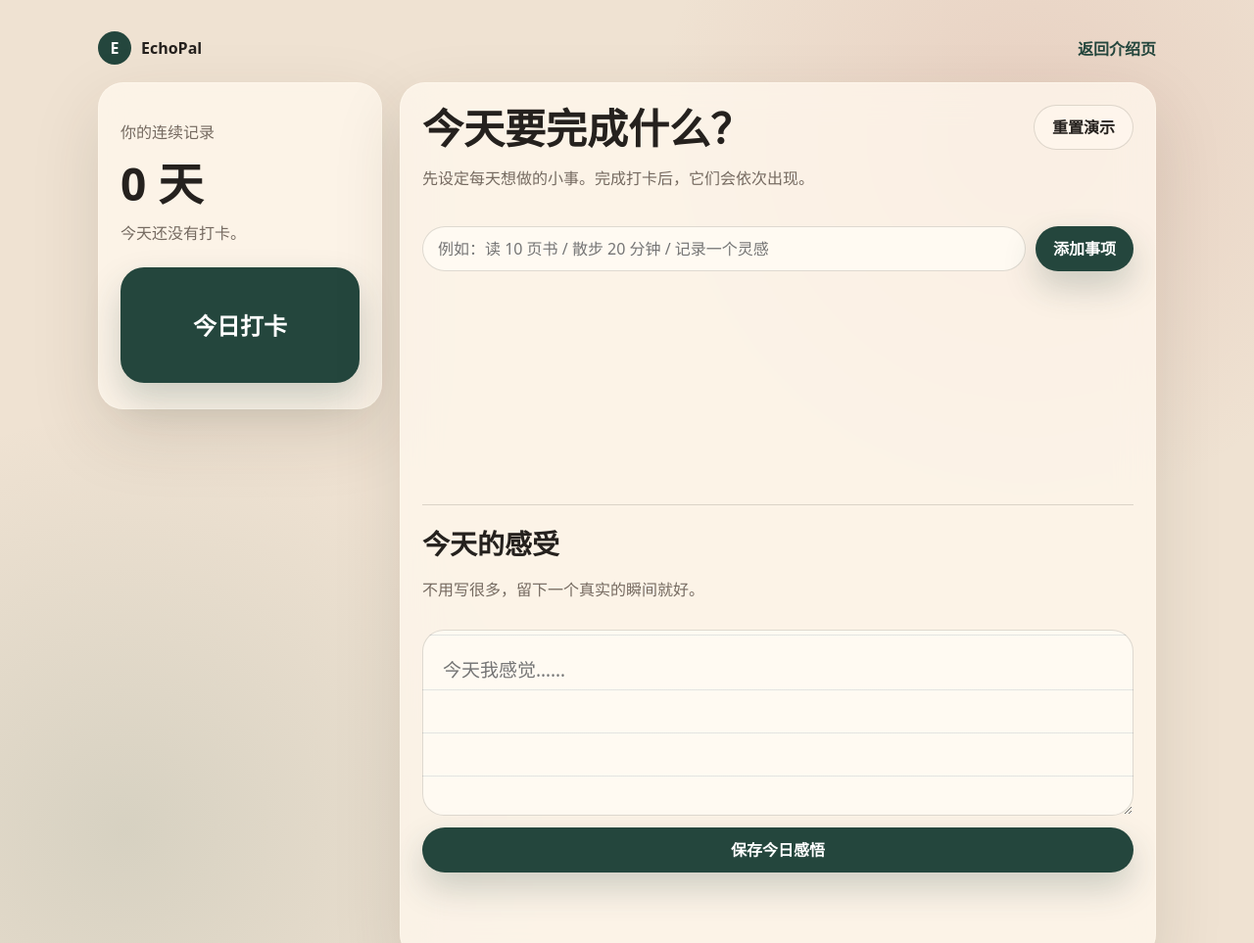
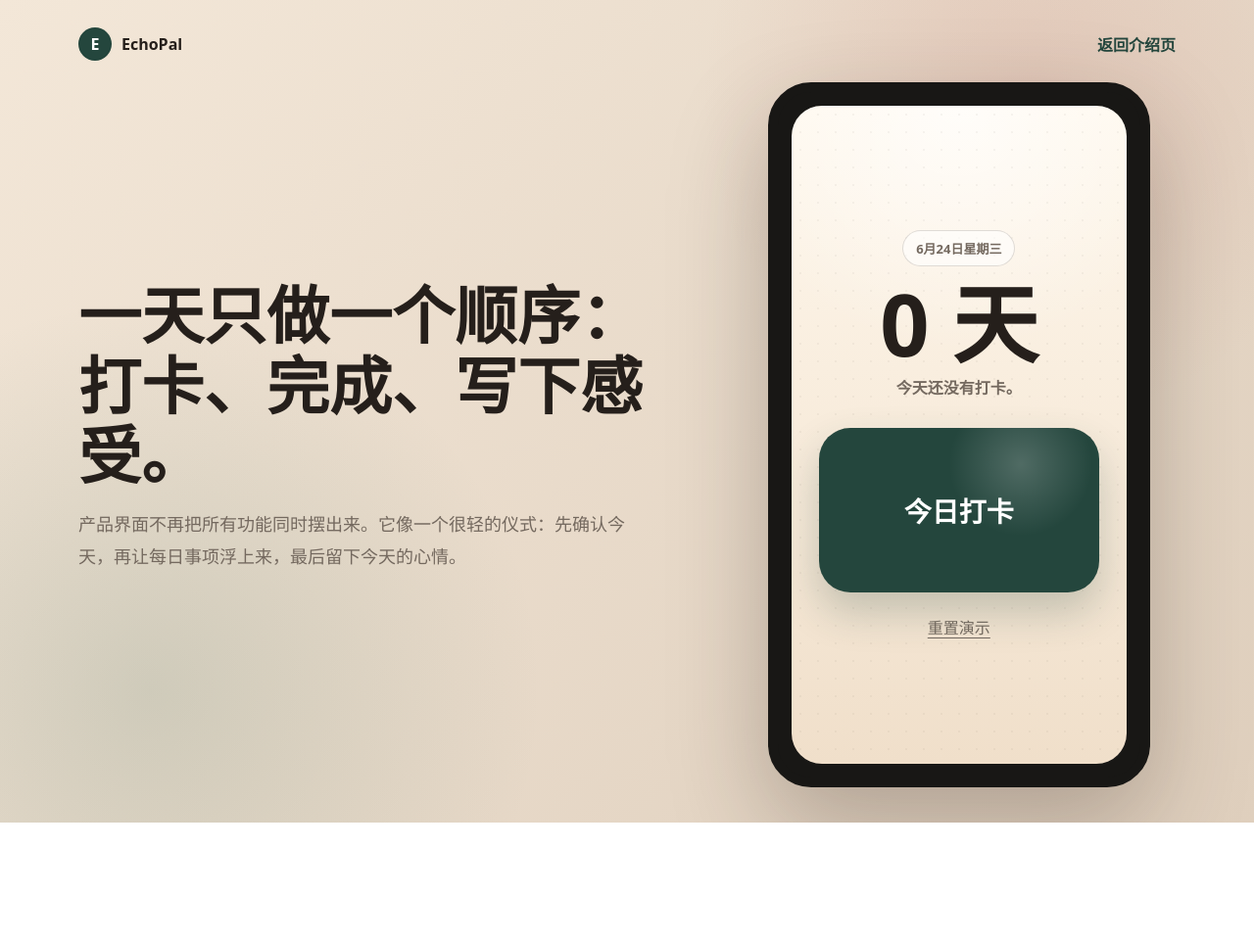
Before and after one commit to FocusJoeeeee/shudong, a website: page shudong-upload/echopal-app.html in a window 1280 px wide. Shown: the top 963 px of the page at 98% size. After the commit the page ends 840 px from the top, so only its background shows below. Drawn offline with Linux system fonts and the light colour scheme.

Commit message:
Update echopal-app.html

```diff
--- a/shudong-upload/echopal-app.html
+++ b/shudong-upload/echopal-app.html
@@ -6,14 +6,15 @@
   <title>EchoPal 产品界面</title>
   <style>
     :root {
-      --ink: #25211e;
-      --muted: #756a60;
+      --ink: #251f1b;
+      --muted: #74695f;
       --paper: #fff8ed;
-      --line: rgba(54, 43, 34, .16);
+      --line: rgba(66, 49, 37, .16);
       --green: #24463d;
-      --green-2: #587a6b;
+      --green-2: #5f806f;
       --rose: #bf6f67;
-      --gold: #c89a45;
+      --gold: #c79a45;
+      --blue: #55758c;
       --bg: #efe2d2;
     }
 
@@ -27,9 +28,10 @@
       color: var(--ink);
       font-family: ui-sans-serif, system-ui, -apple-system, BlinkMacSystemFont, "Segoe UI", sans-serif;
       background:
-        radial-gradient(circle at 82% 14%, rgba(191, 111, 103, .16), transparent 28%),
-        radial-gradient(circle at 10% 84%, rgba(88, 122, 107, .16), transparent 30%),
-        var(--bg);
+        radial-gradient(circle at 82% 12%, rgba(191, 111, 103, .18), transparent 26%),
+        radial-gradient(circle at 12% 84%, rgba(95, 128, 111, .2), transparent 30%),
+        linear-gradient(135deg, #f3e7d8, #dfcfbd);
+      overflow-x: hidden;
     }
 
     button,
@@ -43,10 +45,16 @@
       cursor: pointer;
     }
 
+    a {
+      color: var(--green);
+      font-weight: 800;
+      text-decoration: none;
+    }
+
     .shell {
-      width: min(1080px, calc(100% - 32px));
+      width: min(1120px, calc(100% - 32px));
       margin: 0 auto;
-      padding: 32px 0;
+      padding: 28px 0 36px;
     }
 
     .topbar {
@@ -54,7 +62,7 @@
       align-items: center;
       justify-content: space-between;
       gap: 16px;
-      margin-bottom: 18px;
+      margin-bottom: 22px;
     }
 
     .brand {
@@ -74,78 +82,122 @@
       background: var(--green);
     }
 
-    a {
-      color: var(--green);
-      font-weight: 800;
-      text-decoration: none;
+    .layout {
+      display: grid;
+      grid-template-columns: minmax(0, .86fr) minmax(360px, .62fr);
+      align-items: center;
+      gap: clamp(24px, 5vw, 70px);
+      min-height: calc(100vh - 112px);
     }
 
-    .app-shell {
-      display: grid;
-      grid-template-columns: 290px minmax(0, 1fr);
-      gap: 18px;
+    .copy h1 {
+      max-width: 620px;
+      margin: 0;
+      font-size: clamp(36px, 5vw, 64px);
+      line-height: 1.12;
+      letter-spacing: 0;
     }
 
-    .panel,
-    .workspace {
-      border: 1px solid rgba(255, 248, 237, .62);
-      border-radius: 26px;
-      background: rgba(255, 248, 237, .78);
-      box-shadow: 0 26px 70px rgba(55, 43, 33, .13);
-      backdrop-filter: blur(18px);
+    .copy p {
+      max-width: 560px;
+      color: var(--muted);
+      font-size: 18px;
+      line-height: 1.8;
     }
 
-    .panel {
-      padding: 22px;
-      align-self: start;
+    .phone {
+      position: relative;
+      width: min(390px, 100%);
+      min-height: 720px;
+      margin: 0 auto;
+      padding: 14px;
+      border: 10px solid #181715;
+      border-radius: 44px;
+      background: #181715;
+      box-shadow: 0 40px 100px rgba(45, 34, 26, .28);
+    }
+
+    .screen {
+      position: relative;
+      min-height: 672px;
+      overflow: hidden;
+      border-radius: 31px;
+      background:
+        radial-gradient(circle at 50% 0%, rgba(255, 255, 255, .7), transparent 36%),
+        linear-gradient(180deg, #fff8ed, #f0dfca);
+    }
+
+    .screen:before {
+      content: "";
+      position: absolute;
+      inset: 0;
+      pointer-events: none;
+      opacity: .35;
+      background-image: radial-gradient(rgba(54, 43, 34, .13) 1px, transparent 1px);
+      background-size: 18px 18px;
+    }
+
+    .view {
+      position: absolute;
+      inset: 0;
+      display: grid;
+      align-content: center;
+      padding: 28px;
+      opacity: 0;
+      pointer-events: none;
+      transform: translateY(24px);
+      transition: opacity .55s ease, transform .55s ease;
+    }
+
+    .view.active {
+      opacity: 1;
+      pointer-events: auto;
+      transform: translateY(0);
+    }
+
+    .view.leaving {
+      opacity: 0;
+      transform: translateY(-26px) scale(.98);
+    }
+
+    .date-pill {
+      justify-self: center;
+      margin-bottom: 18px;
+      padding: 8px 13px;
+      border: 1px solid var(--line);
+      border-radius: 999px;
+      color: var(--muted);
+      background: rgba(255, 255, 255, .58);
+      font-size: 13px;
+      font-weight: 900;
+    }
+
+    .check-view {
+      text-align: center;
     }
 
     .streak {
-      margin: 0 0 6px;
-      font-size: 46px;
-      line-height: 1;
+      margin: 0;
+      font-size: 88px;
+      line-height: .92;
+      letter-spacing: 0;
     }
 
-    .muted {
+    .streak-label {
+      margin: 12px 0 30px;
       color: var(--muted);
-      line-height: 1.55;
-    }
-
-    .primary,
-    .soft-button {
-      display: inline-flex;
-      align-items: center;
-      justify-content: center;
-      min-height: 46px;
-      padding: 0 18px;
-      border-radius: 999px;
-      font-weight: 900;
-      line-height: 1;
-      white-space: nowrap;
-    }
-
-    .primary {
-      color: #fff;
-      background: var(--green);
-      box-shadow: 0 16px 34px rgba(36, 70, 61, .22);
-    }
-
-    .soft-button {
-      color: var(--ink);
-      border: 1px solid var(--line);
-      background: rgba(255, 248, 237, .78);
+      font-weight: 800;
     }
 
     .check-card {
-      margin-top: 22px;
       perspective: 900px;
     }
 
     .check-button {
       position: relative;
       width: 100%;
-      min-height: 118px;
-      border-radius: 24px;
+      min-height: 168px;
+      border-radius: 32px;
       color: #fff;
       background: transparent;
       transform-style: preserve-3d;
@@ -158,7 +210,7 @@
 
     .check-button.fading {
       opacity: 0;
-      translate: 0 -14px;
+      translate: 0 -20px;
       pointer-events: none;
     }
 
@@ -167,146 +219,177 @@
       inset: 0;
       display: grid;
       place-items: center;
-      padding: 18px;
+      padding: 24px;
       border-radius: inherit;
       backface-visibility: hidden;
-      background: var(--green);
-      box-shadow: 0 18px 36px rgba(36, 70, 61, .22);
-      font-size: 24px;
+      background:
+        radial-gradient(circle at 72% 22%, rgba(255, 255, 255, .2), transparent 30%),
+        var(--green);
+      box-shadow: 0 20px 42px rgba(36, 70, 61, .24);
+      font-size: 28px;
       font-weight: 900;
     }
 
     .check-back {
-      background: var(--rose);
+      background:
+        radial-gradient(circle at 26% 22%, rgba(255, 255, 255, .22), transparent 30%),
+        var(--rose);
       transform: rotateY(180deg);
     }
 
-    .workspace {
-      padding: 22px;
+    .tasks-view {
+      align-content: stretch;
+      padding: 24px;
+    }
+
+    .screen-head {
+      position: relative;
+      z-index: 2;
+      padding-top: 20px;
+    }
+
+    .screen-head h2,
+    .diary-view h2 {
+      margin: 0;
+      font-size: 30px;
+      line-height: 1.15;
+    }
+
+    .screen-head p,
+    .diary-view p {
+      margin: 8px 0 0;
+      color: var(--muted);
+      line-height: 1.55;
+    }
+
+    .task-stream {
+      position: relative;
+      min-height: 390px;
+      margin-top: 18px;
+      margin-bottom: 88px;
       overflow: hidden;
     }
 
-    .workspace-head {
-      display: flex;
-      align-items: start;
-      justify-content: space-between;
-      gap: 18px;
-      margin-bottom: 20px;
+    .task-card {
+      position: absolute;
+      left: 0;
+      right: 0;
+      bottom: -86px;
+      display: grid;
+      grid-template-columns: 22px 1fr;
+      align-items: center;
+      gap: 12px;
+      min-height: 68px;
+      padding: 14px 15px;
+      border: 1px solid var(--line);
+      border-radius: 20px;
+      background: rgba(255, 255, 255, .72);
+      box-shadow: 0 16px 34px rgba(61, 46, 36, .1);
+      backdrop-filter: blur(12px);
+      z-index: 3;
+      transform: translateY(0);
+      animation: riseTask .75s cubic-bezier(.2, .8, .2, 1) forwards;
+      animation-delay: var(--delay);
     }
 
-    .workspace-head h1 {
-      margin: 0;
-      font-size: clamp(28px, 4vw, 42px);
-      line-height: 1.12;
-    }
-
-    .setup-row {
-      display: grid;
-      grid-template-columns: 1fr auto;
-      gap: 10px;
-      margin-bottom: 18px;
-    }
-
-    .setup-row input {
-      min-width: 0;
-      min-height: 46px;
-      padding: 0 15px;
-      border: 1px solid var(--line);
-      border-radius: 999px;
-      outline: 0;
-      background: #fffaf2;
-    }
-
-    .tasks {
-      display: grid;
-      gap: 12px;
-      min-height: 178px;
-      margin-bottom: 22px;
-    }
-
-    .task {
-      position: relative;
-      display: grid;
-      grid-template-columns: auto 1fr;
-      align-items: center;
-      gap: 12px;
-      padding: 15px;
-      border: 1px solid var(--line);
-      border-radius: 18px;
-      background: rgba(255, 255, 255, .58);
-      opacity: 0;
-      transform: translateY(18px);
-      transition: opacity .5s ease, transform .5s ease;
-      overflow: visible;
-    }
-
-    .task.visible {
-      opacity: 1;
-      transform: translateY(0);
-    }
-
-    .task input {
+    .task-card input {
       width: 20px;
       height: 20px;
       accent-color: var(--green);
     }
 
-    .task.shatter {
+    .task-card.completed {
+      pointer-events: none;
       animation: taskOut .52s ease forwards;
     }
 
     .particle {
       position: absolute;
-      left: 24px;
+      left: 28px;
       top: 50%;
       width: 6px;
       height: 6px;
       border-radius: 50%;
-      background: var(--gold);
       pointer-events: none;
-      animation: burst .72s ease-out forwards;
+      animation: burst .74s ease-out forwards;
     }
 
-    .diary {
-      display: grid;
-      gap: 12px;
-      padding-top: 18px;
-      border-top: 1px solid var(--line);
+    .to-diary {
+      position: absolute;
+      left: 24px;
+      right: 24px;
+      bottom: 24px;
+      display: inline-flex;
+      align-items: center;
+      justify-content: center;
+      min-height: 50px;
+      border-radius: 999px;
+      color: #fff;
+      background: var(--green);
+      box-shadow: 0 18px 36px rgba(36, 70, 61, .22);
+      font-weight: 900;
+      line-height: 1;
+      z-index: 2;
+      transform: translateY(24px);
+      opacity: 0;
+      transition: opacity .42s ease, transform .42s ease;
     }
 
-    .diary h2 {
-      margin: 0;
-      font-size: 28px;
+    .to-diary.show {
+      opacity: 1;
+      transform: translateY(0);
+    }
+
+    .diary-view {
+      align-content: start;
+      padding: 34px 24px;
     }
 
     textarea {
       width: 100%;
-      min-height: 190px;
-      padding: 18px 20px 22px;
+      min-height: 280px;
+      margin-top: 22px;
+      padding: 18px 18px 22px;
       border: 1px solid var(--line);
-      border-radius: 22px;
+      border-radius: 24px;
       outline: 0;
-      resize: vertical;
+      resize: none;
       color: var(--ink);
       background:
         repeating-linear-gradient(
           transparent 0 42px,
-          rgba(78, 113, 140, .16) 42px 43px,
+          rgba(85, 117, 140, .16) 42px 43px,
           transparent 43px 44px
         ),
-        #fffaf2;
+        rgba(255, 250, 242, .86);
       background-position: 0 18px;
-      font-size: 19px;
+      font-size: 18px;
       line-height: 44px;
     }
 
+    .primary {
+      display: inline-flex;
+      align-items: center;
+      justify-content: center;
+      min-height: 48px;
+      margin-top: 14px;
+      border-radius: 999px;
+      color: #fff;
+      background: var(--green);
+      box-shadow: 0 16px 34px rgba(36, 70, 61, .22);
+      font-weight: 900;
+      line-height: 1;
+    }
+
     .encourage {
-      min-height: 54px;
+      margin-top: 14px;
+      min-height: 64px;
       padding: 14px 16px;
       border-radius: 18px;
       background: rgba(36, 70, 61, .1);
       color: var(--green);
       font-weight: 900;
+      line-height: 1.55;
       opacity: 0;
       transform: translateY(10px);
       transition: opacity .45s ease, transform .45s ease;
@@ -317,11 +400,30 @@
       transform: translateY(0);
     }
 
+    .reset {
+      margin-top: 18px;
+      color: var(--muted);
+      background: transparent;
+      text-decoration: underline;
+      text-underline-offset: 4px;
+    }
+
+    @keyframes riseTask {
+      from {
+        opacity: 0;
+        transform: translateY(0) scale(.96);
+      }
+      to {
+        opacity: 1;
+        transform: translateY(var(--rise)) scale(1);
+      }
+    }
+
     @keyframes taskOut {
       to {
         opacity: 0;
-        transform: scale(.94) translateY(-8px);
-        filter: blur(2px);
+        transform: translateY(var(--rise)) scale(.98);
+        filter: blur(3px);
       }
     }
 
@@ -333,24 +435,40 @@
     }
 
     @media (max-width: 900px) {
-      .app-shell {
+      .layout {
         grid-template-columns: 1fr;
+      }
+
+      .copy {
+        order: 2;
       }
     }
 
     @media (max-width: 620px) {
       .shell {
-        width: min(100% - 20px, 1080px);
-        padding: 18px 0;
+        width: min(100% - 18px, 1120px);
+        padding: 18px 0 28px;
       }
 
-      .topbar,
-      .workspace-head {
-        display: grid;
+      .topbar {
+        margin-bottom: 12px;
       }
 
-      .setup-row {
-        grid-template-columns: 1fr;
+      .copy {
+        display: none;
+      }
+
+      .phone {
+        width: 100%;
+        min-height: calc(100vh - 86px);
+      }
+
+      .screen {
+        min-height: calc(100vh - 134px);
+      }
+
+      .streak {
+        font-size: 72px;
       }
     }
   </style>
@@ -362,51 +480,61 @@
       <a href="index.html">返回介绍页</a>
     </header>
 
-    <div class="app-shell">
-      <aside class="panel">
-        <p class="muted">你的连续记录</p>
+    <div class="layout">
+      <section class="copy">
+        <h1>一天只做一个顺序：打卡、完成、写下感受。</h1>
+        <p>产品界面不再把所有功能同时摆出来。它像一个很轻的仪式：先确认今天，再让每日事项浮上来，最后留下今天的心情。</p>
+      </section>
+
+      <main class="phone">
+        <div class="screen">
+          <section class="view check-view active" id="checkView">
+            <div class="date-pill" id="todayText">今天</div>
             <h2 class="streak"><span id="streakCount">0</span> 天</h2>
-        <p class="muted" id="streakText">今天还没有打卡。</p>
+            <p class="streak-label" id="streakText">今天还没有打卡。</p>
             <div class="check-card">
               <button class="check-button" id="checkButton">
                 <span class="check-face">今日打卡</span>
                 <span class="check-face check-back">已完成</span>
               </button>
             </div>
-      </aside>
+            <button class="reset" id="resetDemo">重置演示</button>
+          </section>
 
-      <main class="workspace">
-        <div class="workspace-head">
-          <div>
-            <h1>今天要完成什么？</h1>
-            <p class="muted">先设定每天想做的小事。完成打卡后，它们会依次出现。</p>
+          <section class="view tasks-view" id="tasksView">
+            <div class="screen-head">
+              <h2>今天的小事</h2>
+              <p>从底部升起来，完成哪件就点掉哪件。</p>
             </div>
-          <button class="soft-button" id="resetDemo">重置演示</button>
-        </div>
+            <div class="task-stream" id="taskStream"></div>
+            <button class="to-diary" id="toDiary">我完成了，记录下今天的感受吧</button>
+          </section>
 
-        <div class="setup-row">
-          <input id="taskInput" placeholder="例如：读 10 页书 / 散步 20 分钟 / 记录一个灵感">
-          <button class="primary" id="addTask">添加事项</button>
-        </div>
-
-        <div class="tasks" id="tasks"></div>
-
-        <div class="diary">
-          <div>
+          <section class="view diary-view" id="diaryView">
             <h2>今天的感受</h2>
-            <p class="muted">不用写很多，留下一个真实的瞬间就好。</p>
-          </div>
+            <p>写一句也可以。真实比完整更重要。</p>
             <textarea id="diaryText" placeholder="今天我感觉……"></textarea>
             <button class="primary" id="saveDiary">保存今日感悟</button>
             <div class="encourage" id="encourage">写完后，这里会出现一句鼓励。</div>
+          </section>
         </div>
       </main>
     </div>
   </div>
 
   <script>
-    const storageKey = "echopal-simple-state";
+    const storageKey = "echopal-flow-state";
     const defaultTasks = ["记录一个灵感", "整理一件小事", "写下今天的感受"];
+    const encouragements = [
+      "今天你已经完成了一次很重要的回来。明天不用很厉害，只要继续出现。",
+      "把感受写下来，本身就是在照顾自己。明天再来，哪怕只留一句也很好。",
+      "你没有让今天悄悄溜走，它被你接住了。明天继续，一点点就够。",
+      "连续不是用来逼自己的，是用来证明你正在慢慢靠近想成为的人。",
+      "今天的小事已经落地，今天的心情也有了位置。明天再回来看看它们。",
+      "不用把一天过得完美。能打卡、能完成一点、能写下感受，就已经很珍贵。",
+      "你给今天留了一盏灯。明天打开这里时，它还会亮着。"
+    ];
+
     let state = loadState();
 
     function loadState() {
@@ -416,7 +544,8 @@
         streak: 0,
         checkedDate: "",
         tasks: defaultTasks.map((text, index) => ({ id: Date.now() + index, text, done: false })),
-        diary: ""
+        diary: "",
+        lastEncouragement: -1
       };
     }
 
@@ -428,88 +557,131 @@
       return new Date().toISOString().slice(0, 10);
     }
 
-    function render() {
+    function setView(nextId) {
+      document.querySelectorAll(".view").forEach(view => {
+        view.classList.toggle("active", view.id === nextId);
+        view.classList.remove("leaving");
+      });
+    }
+
+    function transitionTo(currentId, nextId, delay = 420) {
+      const current = document.querySelector(`#${currentId}`);
+      if (current) current.classList.add("leaving");
+      setTimeout(() => setView(nextId), delay);
+    }
+
+    function renderCheck() {
       const checked = state.checkedDate === todayKey();
       document.querySelector("#streakCount").textContent = state.streak;
-      document.querySelector("#streakText").textContent = checked ? "今天已经回来过了，明天继续。" : "今天还没有打卡。";
+      document.querySelector("#streakText").textContent = checked ? "今天已经回来过了。" : "今天还没有打卡。";
       document.querySelector("#checkButton").classList.toggle("done", checked);
       document.querySelector("#checkButton").classList.toggle("fading", checked);
       document.querySelector("#diaryText").value = state.diary || "";
-      renderTasks(checked);
       saveState();
     }
 
-    function renderTasks(show) {
-      const tasksEl = document.querySelector("#tasks");
-      tasksEl.innerHTML = "";
+    function renderTasks() {
+      const stream = document.querySelector("#taskStream");
+      stream.innerHTML = "";
       state.tasks.forEach((task, index) => {
         const row = document.createElement("label");
-        row.className = `task ${show ? "visible" : ""}`;
-        row.style.transitionDelay = show ? `${index * 90}ms` : "0ms";
-        row.innerHTML = `<input type="checkbox" ${task.done ? "checked" : ""}><span>${task.text}</span>`;
-        row.querySelector("input").addEventListener("change", event => {
-          if (event.target.checked) completeTask(row, task.id);
+        row.className = "task-card";
+        row.style.setProperty("--delay", `${index * 160}ms`);
+        row.style.setProperty("--rise", `${-168 - index * 82}px`);
+        row.innerHTML = `<input type="checkbox" aria-label="完成"><span>${task.text}</span>`;
+        row.addEventListener("click", event => {
+          event.preventDefault();
+          completeTask(row, task.id);
         });
-        tasksEl.appendChild(row);
+        stream.appendChild(row);
       });
+      const showDelay = Math.max(760, state.tasks.length * 160 + 560);
+      setTimeout(() => document.querySelector("#toDiary").classList.add("show"), showDelay);
     }
 
     function completeTask(row, id) {
-      for (let i = 0; i < 26; i++) {
+      if (row.dataset.completed === "true") return;
+      row.dataset.completed = "true";
+      const checkbox = row.querySelector("input");
+      if (checkbox) {
+        checkbox.checked = true;
+        checkbox.disabled = true;
+      }
+      for (let i = 0; i < 30; i++) {
         const particle = document.createElement("span");
         particle.className = "particle";
-        particle.style.setProperty("--x", `${Math.cos(i) * (50 + Math.random() * 80)}px`);
-        particle.style.setProperty("--y", `${Math.sin(i * 1.7) * (30 + Math.random() * 70)}px`);
+        particle.style.setProperty("--x", `${Math.cos(i * .74) * (42 + Math.random() * 96)}px`);
+        particle.style.setProperty("--y", `${Math.sin(i * 1.3) * (30 + Math.random() * 88)}px`);
         particle.style.background = i % 3 === 0 ? "var(--rose)" : i % 3 === 1 ? "var(--gold)" : "var(--green-2)";
         row.appendChild(particle);
       }
-      row.classList.add("shatter");
+      row.classList.add("completed");
       setTimeout(() => {
         state.tasks = state.tasks.filter(task => task.id !== id);
         saveState();
-        renderTasks(true);
+        row.remove();
       }, 560);
     }
 
+    function randomEncouragement() {
+      let next = Math.floor(Math.random() * encouragements.length);
+      if (encouragements.length > 1) {
+        while (next === state.lastEncouragement) {
+          next = Math.floor(Math.random() * encouragements.length);
+        }
+      }
+      state.lastEncouragement = next;
+      return encouragements[next];
+    }
+
+    document.querySelector("#todayText").textContent = new Intl.DateTimeFormat("zh-CN", {
+      month: "long",
+      day: "numeric",
+      weekday: "long"
+    }).format(new Date());
+
     document.querySelector("#checkButton").addEventListener("click", () => {
-      if (state.checkedDate === todayKey()) return;
+      if (state.checkedDate === todayKey()) {
+        transitionTo("checkView", "tasksView");
+        setTimeout(renderTasks, 480);
+        return;
+      }
       state.checkedDate = todayKey();
       state.streak += 1;
       saveState();
-      render();
-      setTimeout(() => document.querySelector("#checkButton").classList.add("fading"), 780);
-      setTimeout(() => renderTasks(true), 940);
+      renderCheck();
+      setTimeout(() => document.querySelector("#checkButton").classList.add("fading"), 760);
+      setTimeout(() => {
+        transitionTo("checkView", "tasksView", 320);
+        setTimeout(renderTasks, 360);
+      }, 1180);
     });
 
-    document.querySelector("#addTask").addEventListener("click", () => {
-      const input = document.querySelector("#taskInput");
-      const text = input.value.trim();
-      if (!text) return;
-      state.tasks.push({ id: Date.now(), text, done: false });
-      input.value = "";
-      saveState();
-      renderTasks(state.checkedDate === todayKey());
+    document.querySelector("#toDiary").addEventListener("click", () => {
+      document.querySelector("#toDiary").classList.remove("show");
+      transitionTo("tasksView", "diaryView");
     });
 
     document.querySelector("#saveDiary").addEventListener("click", () => {
       const text = document.querySelector("#diaryText").value.trim();
       state.diary = text;
+      const encourage = document.querySelector("#encourage");
+      encourage.textContent = text ? randomEncouragement() : "哪怕只写一句也可以。今天先到这里，明天继续。";
+      encourage.classList.add("show");
       saveState();
-      const encourage = document.querySelector("#encourage");
-      encourage.textContent = text
-        ? "你已经把今天好好接住了。明天再回来打卡，继续让这些小事发光。"
-        : "哪怕只写一句也可以。今天先到这里，明天继续。";
-      encourage.classList.add("show");
     });
 
     document.querySelector("#resetDemo").addEventListener("click", () => {
       localStorage.removeItem(storageKey);
       state = loadState();
+      document.querySelector("#checkButton").classList.remove("done", "fading");
+      document.querySelector("#toDiary").classList.remove("show");
       document.querySelector("#encourage").classList.remove("show");
-      render();
+      setView("checkView");
+      renderCheck();
     });
 
-    render();
+    renderCheck();
   </script>
 </body>
 </html>
```
Lines whose indentation alone changed are shown as unchanged.
